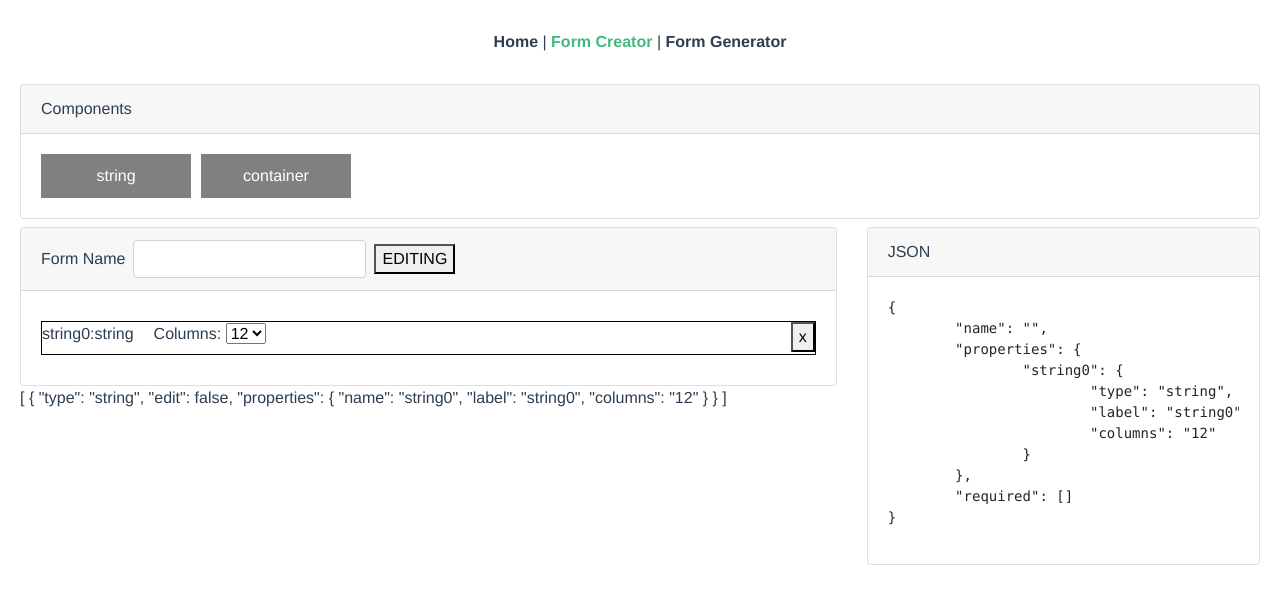
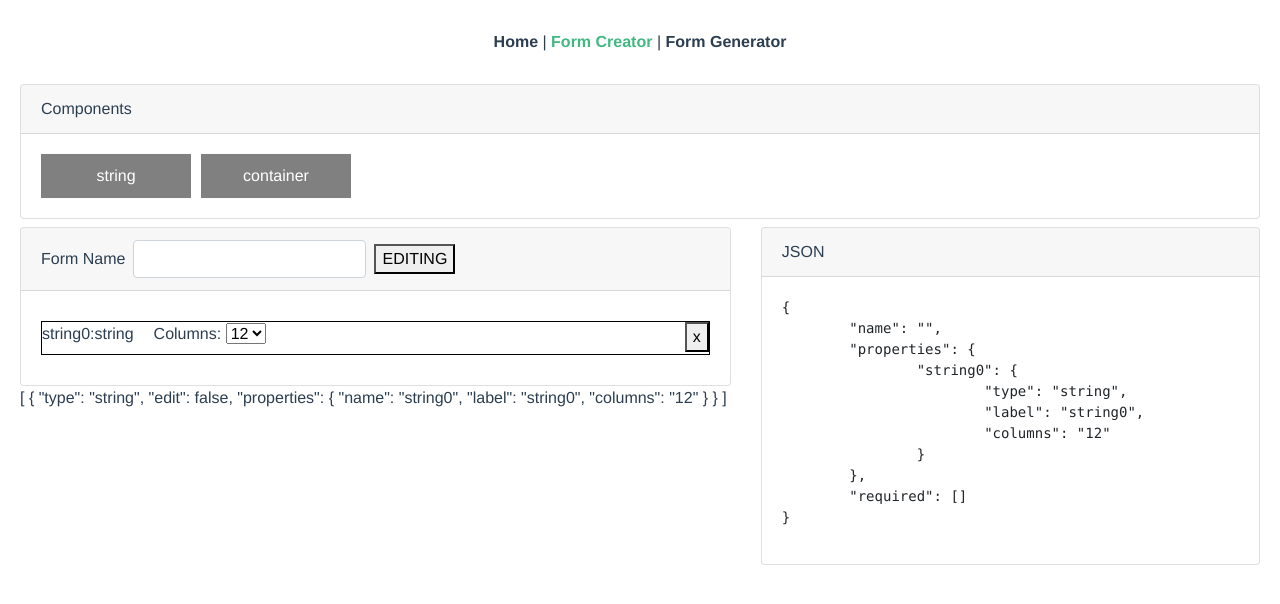
Before and after one commit to shijir0330/dynamic-form-front-end, a Vue app: page /form-creator in a window 1280 px wide. Both pictures are taken after a click on the element "string". Shown: the top 604 px of the page. Built offline with nearby package versions, Linux system fonts and the light colour scheme.

Commit message:
new way of doing thing major change is needed

```diff
--- a/src/components/creator/CreateComponents.vue
+++ b/src/components/creator/CreateComponents.vue
@@ -17,9 +17,9 @@
         <input v-model="item.properties.label"/>
       </label>
     </div>
-    <div v-if="editing">
-      <create-string v-if="item.type === 'string'" v-model="item.properties"/>
-      <create-container v-if="item.type === 'container'" v-model="item.properties"/>
+    <div>
+      <create-string v-if="editing && item.type === 'string'" v-model="item.properties"/>
+      <create-container v-if="item.type === 'container'" v-model="item.properties" :editing="editing" :drag="drag"/>
     </div>
   </div>
 </template>
@@ -38,7 +38,8 @@ export default {
   },
   props: {
     item: Object,
-    editing: Boolean
+    editing: Boolean,
+    drag: Boolean
   }
 }
 </script>
--- a/src/components/creator/CreateContainer.vue
+++ b/src/components/creator/CreateContainer.vue
@@ -1,7 +1,7 @@
 <template>
   <div class="padding">
     <b-row>
-      <b-col v-for="(item, index) in value.properties"
+      <b-col v-for="(item, index) in getPropertiesArray"
              v-bind:key="index" :cols="!editing ? item.properties.columns : 12">
         <div :draggable="!editing" class="property-div"
              @dragstart="startDragPosition($event, index)"
@@ -9,12 +9,11 @@
              @dragenter.prevent="dragEnter($event)"
              @dragleave.prevent="dragLeave($event)"
              @dragover.prevent>
-          <button v-if="!editing" class="button-x" @click="remove(index)">x</button>
-          <create-components :item="item" :editing="editing"/>
+          <create-components name="s" :item="item" :editing="editing" :drag="drag"/>
         </div>
       </b-col>
     </b-row>
-    <div v-if="drag" class="drop-div" @drop="onDrop($event, properties.length)"
+    <div v-if="drag" class="drop-div" @drop="onDrop($event)"
          @dragenter.prevent="dragEnter($event)"
          @dragleave.prevent="dragLeave($event)"
          @dragover.prevent/>
@@ -23,12 +22,85 @@
 </template>
 
 <script>
+import {dragDropMixin} from "@/mixins/drag-drop-mixin";
+// import CreateComponents from "@/components/creator/CreateComponents";
+
 export default {
   name: "CreateContainer",
-  props: ['value'],
+  mixins: [dragDropMixin],
+  props: ['value', 'editing', 'drag'],
+  // components: {
+  //   CreateComponents
+  // },
+  computed: {
+    getPropertiesArray: {
+      get() {
+        return Object.entries(this.value.properties).map(([key, value]) => {
+          return {
+            type: value.type,
+            edit: false,
+            properties: {
+              name: key,
+              label: value.label,
+              columns: value.columns,
+              ...value.properties
+            }
+          }
+        })
+      },
+      set(value) {
+        console.log('value',value)
+        let schemaFormat = {};
+        value.forEach((x) => {
+          const {name, required, ...others} = x.properties;
+          if (required) schemaFormat.required.push(name);
+          const objectArray = Object.entries(others);
+          const object = {};
+          objectArray.forEach(([key, value]) => {
+            if (value) object[key] = value
+          });
+          schemaFormat[name] = {type: x.type, ...object};
+        })
+        this.value.properties = schemaFormat;
+      }
+    }
+  },
+  methods: {
+    onDrop(event, index) {
+      event.target.style.background = "";
+      if (this.drag) {
+        const _type = event.dataTransfer.getData('itemType')
+        const {type, properties: {columns, name, label, ...properties}} = this.components.find((item) => item.type === _type);
+        let temp = this.getPropertiesArray;
+        temp.splice(index, 0, {
+          type: type,
+          edit: false,
+          properties: {
+            name: name ? name : type + this.getPropertiesArray.length,
+            label: label ? label : type + this.getPropertiesArray.length,
+            columns: columns,
+            ...properties
+          },
+        });
+        this.getPropertiesArray = temp;
+        // this.drag = false;
+      } else {
+        const _index = event.dataTransfer.getData('itemIndex')
+        const {type, edit, properties} = this.properties[_index];
+        this.properties.splice(_index, 1);
+        this.properties.splice(index, 0, {type: type, edit: edit, properties: properties});
+      }
+    },
+  }
 }
 </script>
 
 <style scoped>
-
+.drop-div {
+  height: 40px;
+  /*margin-bottom: 10px;*/
+  border-width: 2px;
+  border-style: dashed;
+  border-color: black;
+}
 </style>
--- a/src/components/creator/DynamicFormCreator.vue
+++ b/src/components/creator/DynamicFormCreator.vue
@@ -15,7 +15,7 @@
       </b-col>
     </b-row>
     <b-row class="mt-2">
-      <b-col cols="8">
+      <b-col cols="7">
         <b-card header-class="">
           <template #header>
             <b-form inline>
@@ -33,14 +33,20 @@
           <b-row>
             <b-col v-for="(item, index) in properties"
                    v-bind:key="index" :cols="!editing ? item.properties.columns : 12">
-              <div :draggable="!editing" class="property-div"
-                   @dragstart="startDragPosition($event, index)"
+              <div class="drop-div" v-if="drag"
                    @drop="onDrop($event, index)"
                    @dragenter.prevent="dragEnter($event)"
                    @dragleave.prevent="dragLeave($event)"
-                   @dragover.prevent>
+                   @dragover.prevent/>
+
+              <div :draggable="!editing" class="property-div"
+                   @dragstart="startDragPosition($event, index)">
+<!--                   @drop="onDrop($event, index)"-->
+<!--                   @dragenter.prevent="dragEnter($event)"-->
+<!--                   @dragleave.prevent="dragLeave($event)"-->
+<!--                   @dragover.prevent>-->
                 <button v-if="!editing" class="button-x" @click="remove(index)">x</button>
-                <create-components :item="item" :editing="editing"/>
+                <create-components :item="item" :editing="editing" :drag="drag"/>
               </div>
             </b-col>
           </b-row>
@@ -51,7 +57,7 @@
         </b-card>
         {{ properties }}
       </b-col>
-      <b-col cols="4">
+      <b-col cols="5">
         <b-card header="JSON">
           <pre>{{ getJson | jsonFormat }}</pre>
         </b-card>
@@ -79,18 +85,18 @@ export default {
   data() {
     return {
       schema: null,
-      components: [
-        {
-          type: 'string',
-          edit: false,
-          properties: {name: '', label: '', columns: '12'}
-        },
-        {
-          type: 'container',
-          edit: false,
-          properties: {name: '', label: '', columns: '12', properties: {}}
-        },
-      ],
+      // components: [
+      //   {
+      //     type: 'string',
+      //     edit: false,
+      //     properties: {name: '', label: '', columns: '12'}
+      //   },
+      //   {
+      //     type: 'container',
+      //     edit: false,
+      //     properties: {name: '', label: '', columns: '12', properties: {}}
+      //   },
+      // ],
       drag: false,
       editing: false,
 
@@ -118,10 +124,10 @@ export default {
   },
   methods: {
     add(item) {
-      const {type, edit, properties: {columns, name, label, ...properties}} = item;
+      const {type, properties: {columns, name, label, ...properties}} = item;
       this.properties.push({
         type: type,
-        edit: edit,
+        edit: false,
         properties: {
           name: name ? name : type + this.properties.length,
           label: label ? label : type + this.properties.length,
--- a/src/main.js
+++ b/src/main.js
@@ -13,6 +13,10 @@ Vue.use(BootstrapVue)
 // Optionally install the BootstrapVue icon components plugin
 Vue.use(IconsPlugin)
 
+import CreateComponents from "@/components/creator/CreateComponents";
+Vue.component('create-components', CreateComponents);
+// Vue.component('my-component', MyComponent);
+
 Vue.config.productionTip = false
 
 new Vue({
--- a/src/mixins/drag-drop-mixin.js
+++ b/src/mixins/drag-drop-mixin.js
@@ -1,4 +1,18 @@
 const dragDropMixin = {
+    data() {
+        return {
+            components: [
+                {
+                    type: 'string',
+                    properties: {name: '', label: '', columns: '12'}
+                },
+                {
+                    type: 'container',
+                    properties: {name: '', label: '', columns: '12', properties: {}}
+                },
+            ],
+        }
+    },
     filters: {
         jsonFormat: function (value) {
             if (!value) return '';
@@ -24,10 +38,10 @@ const dragDropMixin = {
             event.target.style.background = "";
             if (this.drag) {
                 const _type = event.dataTransfer.getData('itemType')
-                const {type, edit, properties: {columns, name, label, ...properties}} = this.components.find((item) => item.type === _type);
+                const {type, properties: {columns, name, label, ...properties}} = this.components.find((item) => item.type === _type);
                 this.properties.splice(index, 0, {
                     type: type,
-                    edit: edit,
+                    edit: false,
                     properties: {
                         name: name ? name : type + this.properties.length,
                         label: label ? label : type + this.properties.length,
```
